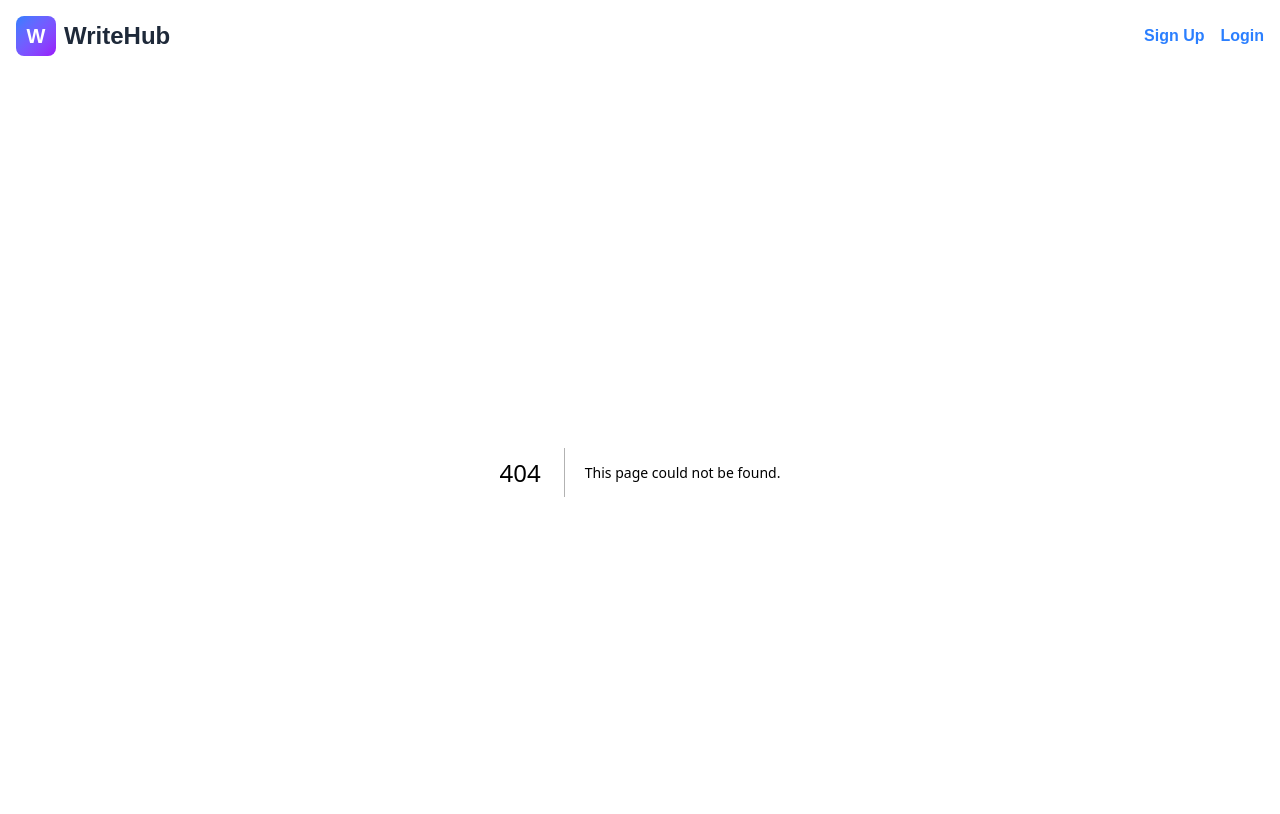
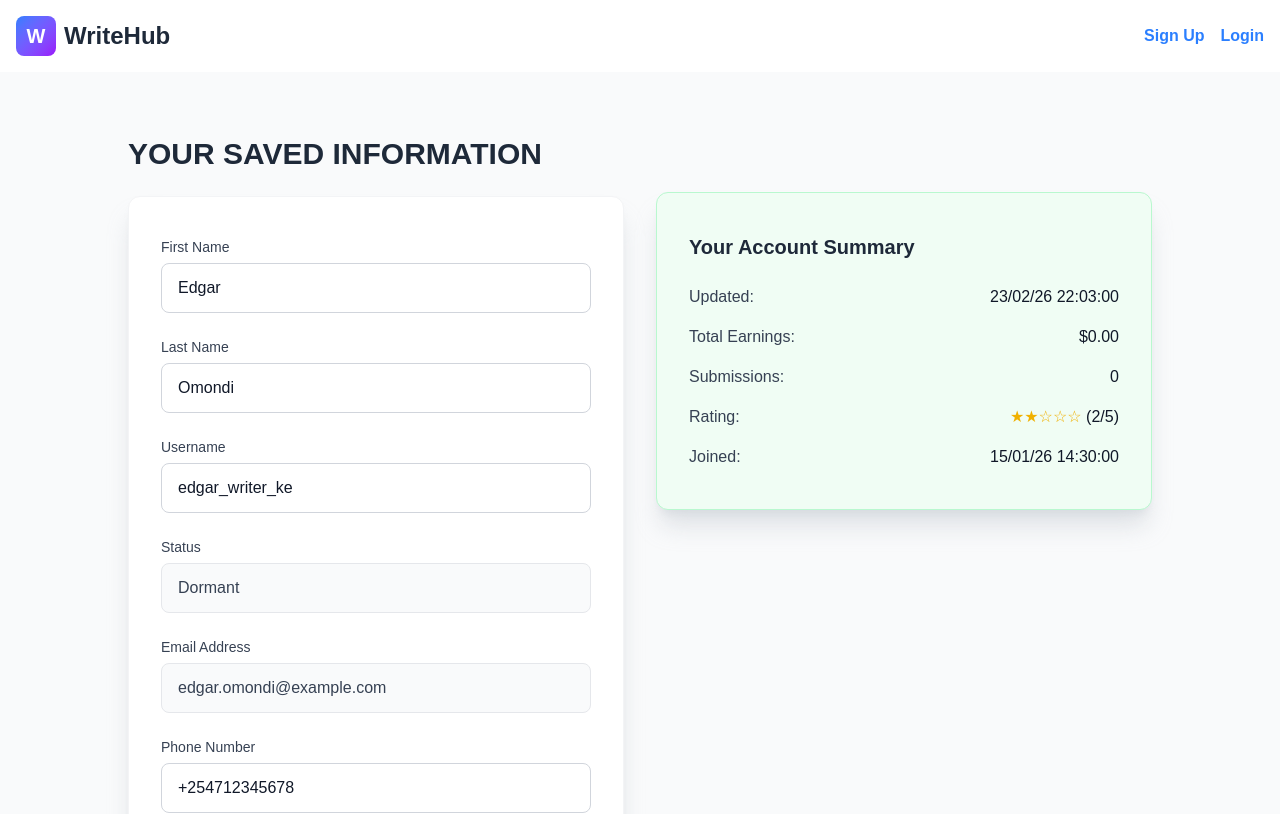
Before and after one commit to CliveOuma/Freelance-Marketplace, a Next.js app in the folder frontend/: page /Profile in a window 1280 px wide. Before the commit this address had no page. Shown: the top 814 px of the page. Built offline with nearby package versions, Linux system fonts and the light colour scheme.

Commit message:
Created the Profile Page UI seems to be working ok.

```diff
--- /dev/null
+++ b/frontend/app/Profile/page.tsx
@@ -0,0 +1,214 @@
+'use client';
+
+import React, { useState, useEffect } from 'react';
+
+interface UserData {
+  firstName: string;
+  lastName: string;
+  username: string;
+  status: string;
+  email: string;
+  phoneNumber: string;
+  updatedAt: string;
+  joinedAt: string;
+  totalEarnings: number;
+  submissions: number;
+  rating: number;
+}
+
+const Profile = () => {
+  const [userData, setUserData] = useState<UserData>({
+    firstName: '',
+    lastName: '',
+    username: '',
+    status: 'Dormant',
+    email: '',
+    phoneNumber: '',
+    updatedAt: '',
+    joinedAt: '',
+    totalEarnings: 0,
+    submissions: 0,
+    rating: 2,
+  });
+
+  const [formData, setFormData] = useState({
+    firstName: '',
+    lastName: '',
+    username: '',
+    phoneNumber: '',
+  });
+
+  const [isLoading, setIsLoading] = useState(true);
+  const [errors, setErrors] = useState({
+    firstName: '',
+    lastName: '',
+    username: '',
+    phoneNumber: '',
+  });
+
+  useEffect(() => {
+    // Simulated fetch — replace with real API
+    const mockData: UserData = {
+      firstName: 'Edgar',
+      lastName: 'Omondi',
+      username: 'edgar_writer_ke',
+      status: 'Dormant',
+      email: 'edgar.omondi@example.com',
+      phoneNumber: '+254712345678',
+      updatedAt: '23/02/26 22:03:00',
+      joinedAt: '15/01/26 14:30:00',
+      totalEarnings: 0,
+      submissions: 0,
+      rating: 2,
+    };
+    setUserData(mockData);
+    setFormData({
+      firstName: mockData.firstName,
+      lastName: mockData.lastName,
+      username: mockData.username,
+      phoneNumber: mockData.phoneNumber,
+    });
+    setIsLoading(false);
+  }, []);
+
+  const handleChange = (e: React.ChangeEvent<HTMLInputElement>) => {
+    const { name, value } = e.target;
+    setFormData((prev) => ({ ...prev, [name]: value }));
+    if (errors[name as keyof typeof errors]) {
+      setErrors((prev) => ({ ...prev, [name]: '' }));
+    }
+  };
+
+  const validateForm = () => {
+    let isValid = true;
+    const newErrors = { ...errors };
+
+    if (!formData.firstName.trim()) newErrors.firstName = 'First Name is required';
+    else if (formData.firstName.trim().length < 2) newErrors.firstName = 'At least 2 characters';
+
+    if (!formData.lastName.trim()) newErrors.lastName = 'Last Name is required';
+    else if (formData.lastName.trim().length < 2) newErrors.lastName = 'At least 2 characters';
+
+    if (!formData.username.trim()) newErrors.username = 'Username is required';
+    else if (formData.username.trim().length < 3) newErrors.username = 'At least 3 characters';
+
+    if (!formData.phoneNumber.trim()) newErrors.phoneNumber = 'Phone Number is required';
+    else if (!/^\+?\d{9,15}$/.test(formData.phoneNumber.trim())) newErrors.phoneNumber = 'Invalid phone number';
+
+    setErrors(newErrors);
+    return isValid;
+  };
+
+  const handleSubmit = async (e: React.FormEvent<HTMLFormElement>) => {
+    e.preventDefault();
+    if (validateForm()) {
+      // Simulate update
+      const now = new Date();
+      const dateStr = `${now.getDate().toString().padStart(2,'0')}/${(now.getMonth()+1).toString().padStart(2,'0')}/${now.getFullYear().toString().slice(-2)} ${now.getHours().toString().padStart(2,'0')}:${now.getMinutes().toString().padStart(2,'0')}:${now.getSeconds().toString().padStart(2,'0')}`;
+
+      setUserData(prev => ({
+        ...prev,
+        firstName: formData.firstName,
+        lastName: formData.lastName,
+        username: formData.username,
+        phoneNumber: formData.phoneNumber,
+        updatedAt: dateStr,
+      }));
+    }
+  };
+
+  const renderStars = (rating: number) => {
+    return <span className="text-yellow-500">{ '★'.repeat(rating) + '☆'.repeat(5 - rating) }</span>;
+  };
+
+  if (isLoading) return <div className="min-h-screen flex items-center justify-center">Loading...</div>;
+
+  return (
+    <section className="min-h-screen flex items-center justify-center px-4 py-12 md:py-16 bg-gray-50">
+      <div className="w-full max-w-5xl grid grid-cols-1 md:grid-cols-2 gap-8">
+        {/* Left: Form */}
+        <div>
+          <h2 className="text-2xl md:text-3xl font-bold text-gray-800 mb-6 uppercase">
+            Your Saved Information
+          </h2>
+
+          <form onSubmit={handleSubmit} className="bg-white rounded-xl shadow-xl shadow-gray-300/70 px-8 py-10 border border-gray-100">
+            <div className="space-y-6">
+              {[
+                { label: 'First Name', name: 'firstName', value: formData.firstName, editable: true },
+                { label: 'Last Name', name: 'lastName', value: formData.lastName, editable: true },
+                { label: 'Username', name: 'username', value: formData.username, editable: true },
+                { label: 'Status', name: 'status', value: userData.status, editable: false },
+                { label: 'Email Address', name: 'email', value: userData.email, editable: false },
+                { label: 'Phone Number', name: 'phoneNumber', value: formData.phoneNumber, editable: true },
+              ].map((field) => (
+                <div key={field.name}>
+                  <label htmlFor={field.name} className="block text-sm font-medium text-gray-700 mb-1.5">
+                    {field.label}
+                  </label>
+                  <input
+                    id={field.name}
+                    name={field.name}
+                    type={field.name.includes('email') ? 'email' : field.name.includes('phone') ? 'tel' : 'text'}
+                    value={field.value}
+                    onChange={field.editable ? handleChange : undefined}
+                    disabled={!field.editable}
+                    placeholder={`Enter your ${field.label.toLowerCase()}`}
+                    className={`
+                      w-full px-4 py-3 rounded-lg border
+                      ${field.editable
+                        ? 'border-gray-300 focus:border-blue-500 focus:ring-2 focus:ring-blue-200 text-gray-900 placeholder:text-gray-400'
+                        : 'border-gray-200 bg-gray-50 text-gray-700 cursor-not-allowed'}
+                      outline-none transition
+                    `}
+                  />
+                  {field.editable && errors[field.name as keyof typeof errors] && (
+                    <p className="mt-1.5 text-red-600 text-sm">{errors[field.name as keyof typeof errors]}</p>
+                  )}
+                </div>
+              ))}
+            </div>
+
+            <button
+              type="submit"
+              className="mt-8 w-full bg-blue-800 hover:bg-blue-900 text-white font-medium py-3.5 rounded-lg transition shadow-md hover:shadow-lg uppercase tracking-wide"
+            >
+              Update
+            </button>
+          </form>
+        </div>
+
+        {/* Right: Summary */}
+        <div className="md:mt-14">
+          <div className="bg-green-50 rounded-xl shadow-xl shadow-gray-300/70 px-8 py-10 border border-green-200">
+            <h3 className="text-xl font-bold text-gray-800 mb-6">Your Account Summary</h3>
+            <div className="space-y-4 text-gray-900">
+              <div className="flex justify-between">
+                <span className="font-medium text-gray-700">Updated:</span>
+                <span>{userData.updatedAt}</span>
+              </div>
+              <div className="flex justify-between">
+                <span className="font-medium text-gray-700">Total Earnings:</span>
+                <span>${userData.totalEarnings.toFixed(2)}</span>
+              </div>
+              <div className="flex justify-between">
+                <span className="font-medium text-gray-700">Submissions:</span>
+                <span>{userData.submissions}</span>
+              </div>
+              <div className="flex justify-between">
+                <span className="font-medium text-gray-700">Rating:</span>
+                <span>{renderStars(userData.rating)} ({userData.rating}/5)</span>
+              </div>
+              <div className="flex justify-between">
+                <span className="font-medium text-gray-700">Joined:</span>
+                <span>{userData.joinedAt}</span>
+              </div>
+            </div>
+          </div>
+        </div>
+      </div>
+    </section>
+  );
+};
+
+export default Profile;
```
